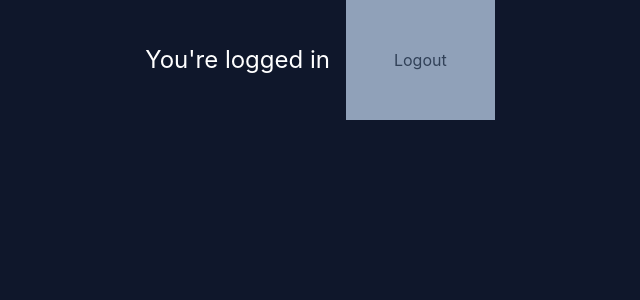
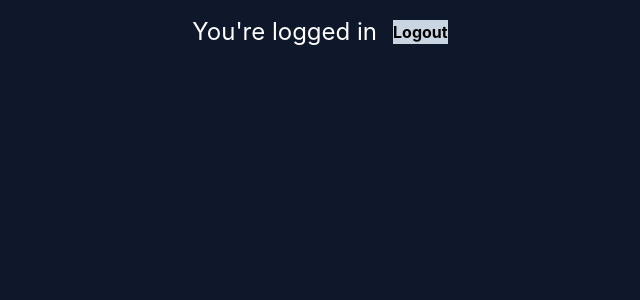
Before and after one commit to IcaroMatheusz/WiseCash, a React (Vite) app: page /dashboard in a window 1280 px wide. Both pictures are taken after typing "Sample", "Sample123" into the empty fields and a click on the button "Sign in". Shown: the top 300 px of the page, without its empty margins (328-968 px from the left). Built offline with nearby package versions, Linux system fonts and the light colour scheme.

Commit message:
feat: foi adicionado uma autenticação simples no sistema usando localstorage, além de iniciado a integração com o supabase

```diff
--- a/package.json
+++ b/package.json
@@ -10,6 +10,7 @@
     "preview": "vite preview"
   },
   "dependencies": {
+    "@supabase/supabase-js": "^2.111.0",
     "@tailwindcss/vite": "^4.3.3",
     "react": "^19.2.7",
     "react-dom": "^19.2.7",
--- a/src/App.jsx
+++ b/src/App.jsx
@@ -8,14 +8,16 @@ import { useState } from "react";
 
 function App() {
 
-  const [isAuthenticated, setIsAuthenticated] = useState(false)
+  const [isAuthenticated, setIsAuthenticated] = useState(() => {
+    return localStorage.getItem("isAuthenticated") === "true"
+  })
 
   return (
       <BrowserRouter>
         <Routes>
           <Route path="/" element={<Login setIsAuthenticated={setIsAuthenticated}/>}/>
           <Route path="/register" element={<Register />}/>
-          <Route path="/dashboard" element={<Dashboard isAuthenticated={isAuthenticated}/>}/>
+          <Route path="/dashboard" element={<Dashboard isAuthenticated={isAuthenticated} setIsAuthenticated={setIsAuthenticated}/>}/>
         </Routes>
       </BrowserRouter>
   );
--- /dev/null
+++ b/src/lib/supabase.js
@@ -0,0 +1,8 @@
+//integração do projeto com o supabase
+
+import { createClient } from "@supabase/supabase-js"
+
+const supabaseUrl = import.meta.env.VITE_SUPABASE_URL
+const supabaseKey = import.meta.env.VITE_SUPABASE_ANON_KEY
+
+export const supabase = createClient(supabaseUrl, supabaseKey)
--- a/src/pages/Dashboard.jsx
+++ b/src/pages/Dashboard.jsx
@@ -1,7 +1,7 @@
 import { useEffect } from "react";
-import { Link, useNavigate } from "react-router-dom";
+import { useNavigate } from "react-router-dom";
 
-function Dashboard({ isAuthenticated}) {
+function Dashboard({ setIsAuthenticated,isAuthenticated}) {
 
   const navigate = useNavigate()
 
@@ -11,15 +11,21 @@ function Dashboard({ isAuthenticated}) {
     }
   }, [isAuthenticated])
 
+  function handleLogout() {
+    localStorage.removeItem("isAuthenticated")
+    setIsAuthenticated(false)
+    navigate("/")
+  }
+
   return (
     <>
       <div className="min-h-screen bg-slate-900">
         <main className="flex justify-center items-center">
           <h2 className="text-white text-2xl m-4">You're logged in</h2>
 
-          <Link to="/" className="p-12 bg-slate-400 text-slate-700">
+          <button className="p-12px bg-slate-300 font-sans font-bold" onClick={handleLogout}>
             Logout
-          </Link>
+          </button>
         </main>
       </div>
     </>
--- a/src/pages/Login.jsx
+++ b/src/pages/Login.jsx
@@ -1,5 +1,6 @@
 import { Link, useNavigate } from "react-router-dom";
 import { useState } from "react";
+
 
 function Login({ setIsAuthenticated }) {
   const [username, setUsername] = useState("");
@@ -15,9 +16,10 @@ function Login({ setIsAuthenticated }) {
 
     if (username === "" || password === "") {
       setError("Preencha todos os campos");
-      return;
+      return
     }
 
+    localStorage.setItem("isAuthenticated","true")
     setIsAuthenticated(true);
     navigate("/dashboard");
   }
```
Also changed, not shown: 2 other files (tests, documents, lock files or other folders).
